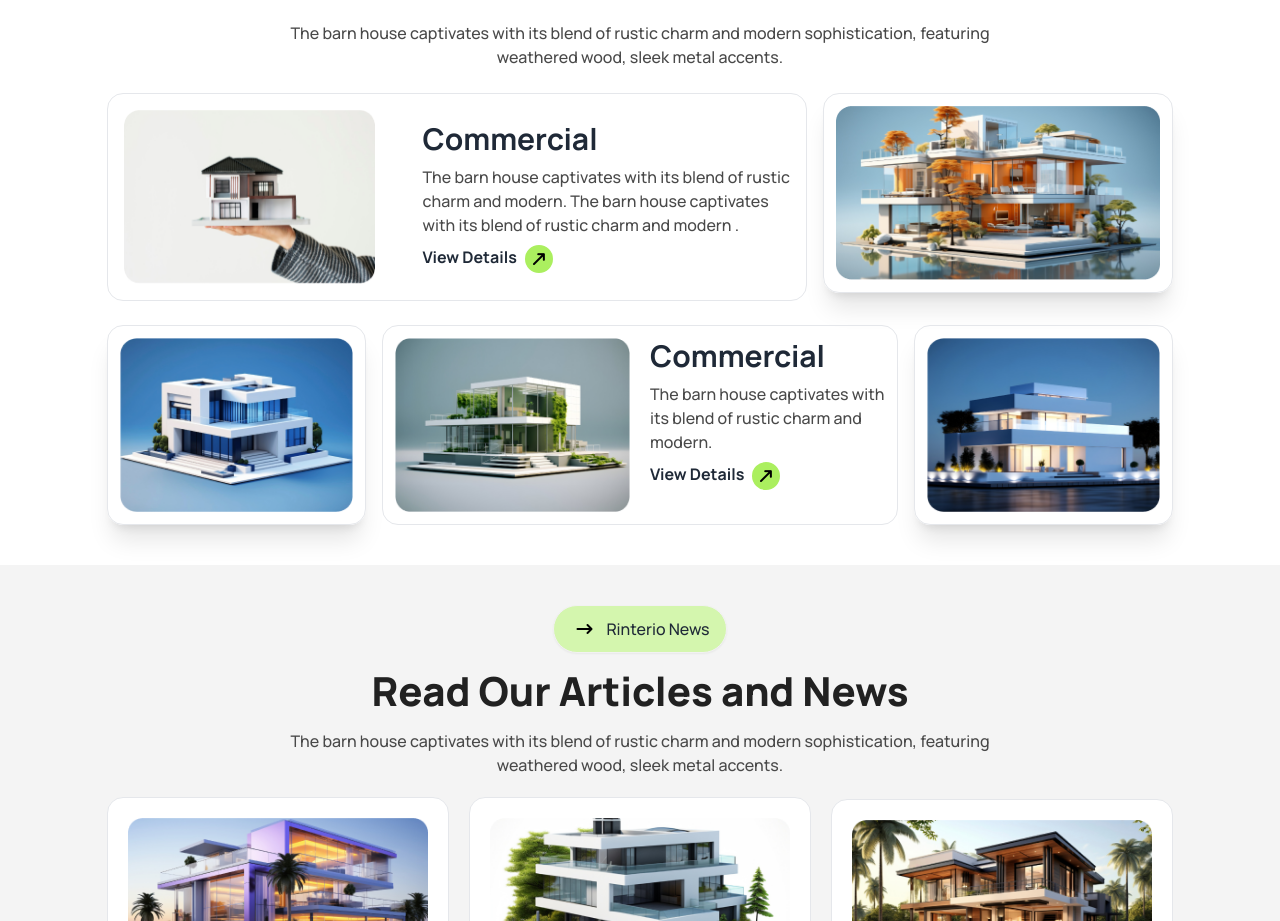
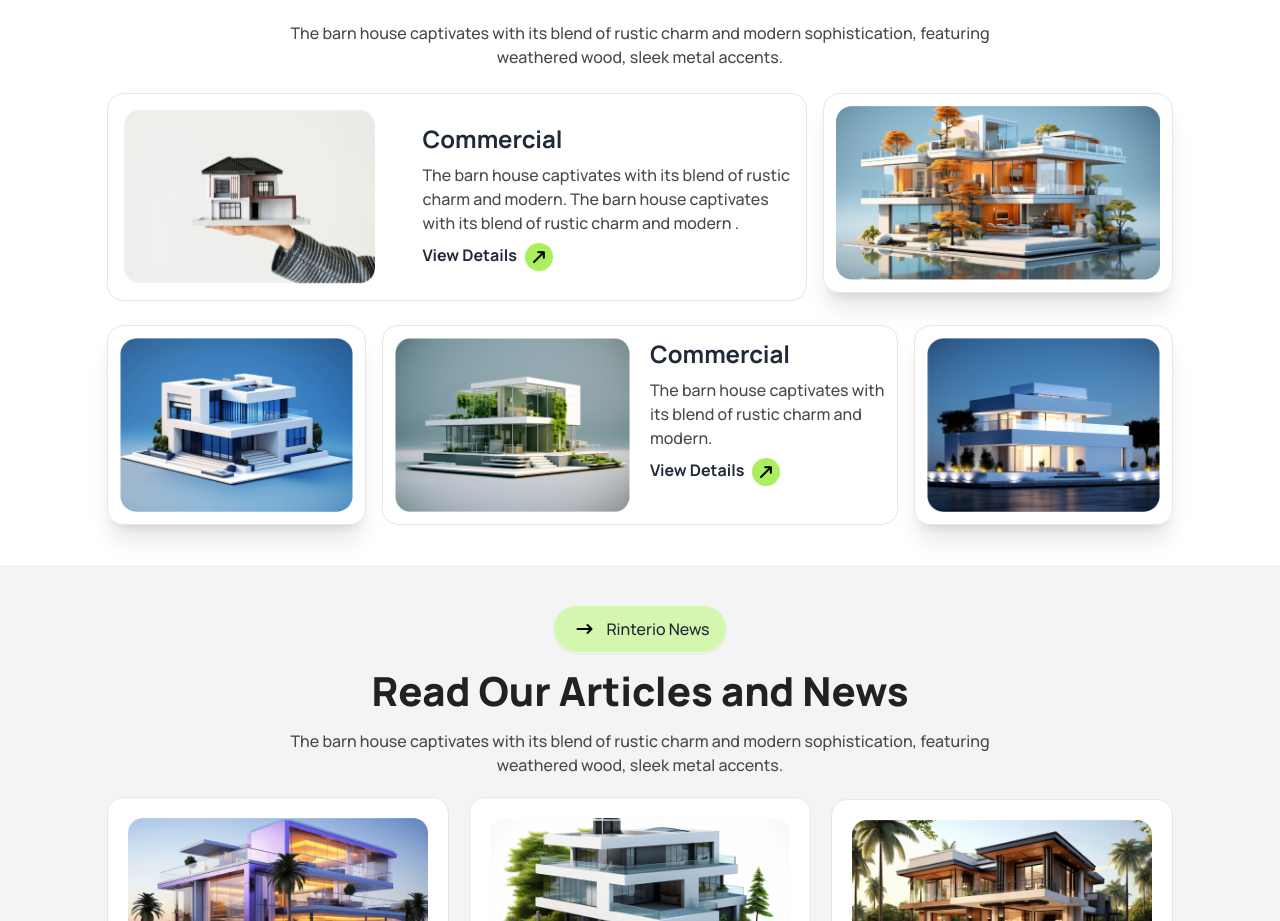
Before and after one commit to Tarekcou/assignment-3, a website: page index.html in a window 1280 px wide. Shown: the part 2189-3110 px from the top of the page. Drawn offline with Linux system fonts and the light colour scheme.

Commit message:
Last update

```diff
--- a/index.html
+++ b/index.html
@@ -353,7 +353,7 @@
           <div
             class="md:w-7/12 flex flex-col justify-start items-start text-start p-3"
           >
-            <h2 class="text-3xl font-bold">Commercial</h2>
+            <h2 class="text-2xl font-bold">Commercial</h2>
             <p class="secondaryText">
               The barn house captivates with its blend of rustic charm and
               modern. The barn house captivates with its blend of rustic charm
@@ -395,7 +395,7 @@
           <div
             class="lg:w-1/2 h-full md:w-7/12 flex flex-col justify-start items-start text-start md:invisible md:hidden lg:visible lg:block"
           >
-            <h2 class="font-bold text-3xl">Commercial</h2>
+            <h2 class="font-bold text-2xl">Commercial</h2>
             <p class="secondaryText">
               The barn house captivates with its blend of rustic charm and
               modern.
```
